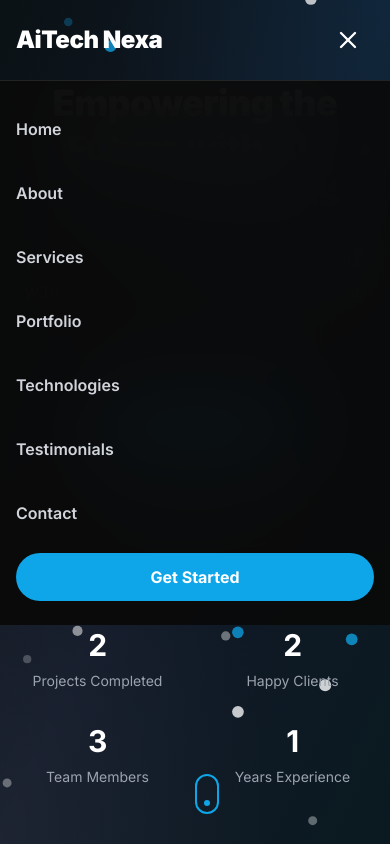
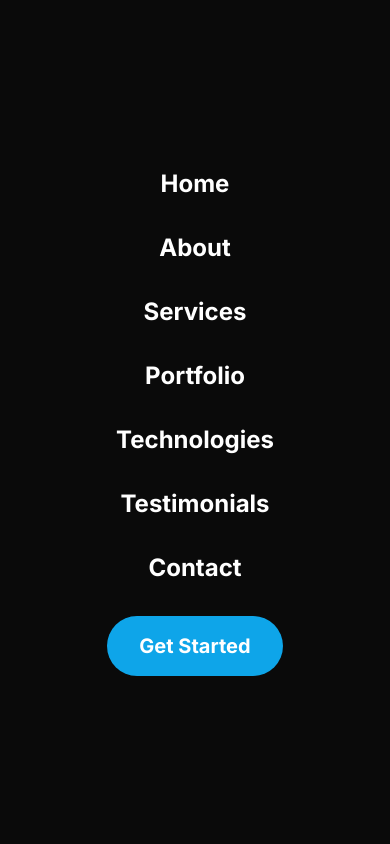
Before and after one commit to aitechnexa/official-website, a React (Vite) app: page / in a window 390 px wide. Both pictures are taken after a click on the button 348 px from the left and 40 px from the top of the page. Shown: the top 844 px of the page. Built offline with nearby package versions, Linux system fonts and the light colour scheme.

Commit message:
fixed hamburger menu

```diff
--- a/src/components/Hero.jsx
+++ b/src/components/Hero.jsx
@@ -10,7 +10,7 @@ const Hero = () => {
   };
 
   return (
-    <section id="home" className="relative min-h-screen flex items-center justify-center overflow-hidden">
+    <section id="home" className="relative min-h-screen flex items-center justify-center overflow-hidden pt-20 md:pt-0">
       {/* Animated Gradient Mesh Background */}
       <div className="absolute inset-0 z-0">
         {/* Gradient Mesh */}
@@ -75,7 +75,7 @@ const Hero = () => {
           initial={{ opacity: 0, y: 30 }}
           animate={{ opacity: 1, y: 0 }}
           transition={{ duration: 0.8, delay: 0.2 }}
-          className="text-4xl sm:text-5xl md:text-6xl lg:text-7xl xl:text-8xl font-black mb-8 leading-tight tracking-tighter"
+          className="text-3xl sm:text-4xl md:text-5xl lg:text-6xl xl:text-7xl font-black mb-6 md:mb-8 leading-tight tracking-tighter px-4"
         >
           Empowering the Future with{' '}
           <span className="text-brand-accent">AI-Driven Solutions</span>
--- a/src/components/Navbar.jsx
+++ b/src/components/Navbar.jsx
@@ -24,16 +24,32 @@ const Navbar = () => {
     return () => window.removeEventListener('scroll', handleScroll);
   }, []);
 
+  // Prevent body scroll when mobile menu is open
+  useEffect(() => {
+    if (isMobileMenuOpen) {
+      document.body.style.overflow = 'hidden';
+    } else {
+      document.body.style.overflow = 'unset';
+    }
+    return () => {
+      document.body.style.overflow = 'unset';
+    };
+  }, [isMobileMenuOpen]);
+
   const scrollToSection = (e, href) => {
     e.preventDefault();
+    setIsMobileMenuOpen(false);
+    // Small delay to allow menu to close before scrolling
+    setTimeout(() => {
       const element = document.querySelector(href);
       if (element) {
-      element.scrollIntoView({ behavior: 'smooth' });
-      setIsMobileMenuOpen(false);
+        element.scrollIntoView({ behavior: 'smooth', block: 'start' });
       }
+    }, 300);
   };
 
   return (
+    <>
       <motion.nav
         initial={{ y: -100 }}
         animate={{ y: 0 }}
@@ -47,7 +63,7 @@ const Navbar = () => {
             <motion.a
               href="#home"
               onClick={(e) => scrollToSection(e, '#home')}
-            className="text-2xl font-black tracking-tighter text-white cursor-pointer hover:text-brand-accent transition-colors duration-300"
+              className="text-2xl font-black tracking-tighter text-white cursor-pointer hover:text-brand-accent transition-colors duration-300 relative z-[70]"
               whileHover={{ scale: 1.05 }}
             >
               AiTech Nexa
@@ -80,7 +96,7 @@ const Navbar = () => {
 
             {/* Mobile Menu Button */}
             <button
-            className="md:hidden text-white p-3 hover:bg-white/10 rounded-lg transition-colors"
+              className="md:hidden text-white p-3 hover:bg-white/10 rounded-lg transition-colors relative z-[70]"
               onClick={() => setIsMobileMenuOpen(!isMobileMenuOpen)}
               aria-label="Toggle menu"
             >
@@ -88,24 +104,28 @@ const Navbar = () => {
             </button>
           </div>
         </div>
+      </motion.nav>
 
-      {/* Mobile Menu */}
+      {/* Mobile Menu - Full Screen */}
       <AnimatePresence>
         {isMobileMenuOpen && (
           <motion.div
-            initial={{ opacity: 0, height: 0 }}
-            animate={{ opacity: 1, height: 'auto' }}
-            exit={{ opacity: 0, height: 0 }}
-            className="md:hidden bg-brand-black/95 backdrop-blur-2xl border-t border-white/10"
+            initial={{ opacity: 0, x: '100%' }}
+            animate={{ opacity: 1, x: 0 }}
+            exit={{ opacity: 0, x: '100%' }}
+            transition={{ type: 'tween', duration: 0.3 }}
+            className="md:hidden fixed inset-0 bg-brand-black backdrop-blur-2xl z-[60]"
           >
-            <div className="px-4 py-6 space-y-4">
-              {navLinks.map((link) => (
+            <div className="flex flex-col items-center justify-center h-screen px-8 space-y-8">
+              {navLinks.map((link, index) => (
                 <motion.a
                   key={link.name}
                   href={link.href}
                   onClick={(e) => scrollToSection(e, link.href)}
-                  className="block text-gray-300 hover:text-brand-accent transition-colors duration-300 font-semibold py-3"
-                  whileHover={{ x: 10 }}
+                  initial={{ opacity: 0, y: 20 }}
+                  animate={{ opacity: 1, y: 0 }}
+                  transition={{ delay: index * 0.1 }}
+                  className="text-white hover:text-brand-accent transition-colors duration-300 font-bold text-2xl"
                 >
                   {link.name}
                 </motion.a>
@@ -113,8 +133,10 @@ const Navbar = () => {
               <motion.a
                 href="#contact"
                 onClick={(e) => scrollToSection(e, '#contact')}
-                className="block bg-brand-accent px-6 py-3 rounded-full text-white font-bold text-center hover:shadow-glow"
-                whileHover={{ scale: 1.05 }}
+                initial={{ opacity: 0, y: 20 }}
+                animate={{ opacity: 1, y: 0 }}
+                transition={{ delay: navLinks.length * 0.1 }}
+                className="bg-brand-accent px-8 py-4 rounded-full text-white font-bold text-xl hover:shadow-glow-lg transition-all duration-300 mt-4"
               >
                 Get Started
               </motion.a>
@@ -122,7 +144,7 @@ const Navbar = () => {
           </motion.div>
         )}
       </AnimatePresence>
-    </motion.nav>
+    </>
   );
 };
 
```
Lines whose indentation alone changed are shown as unchanged.
